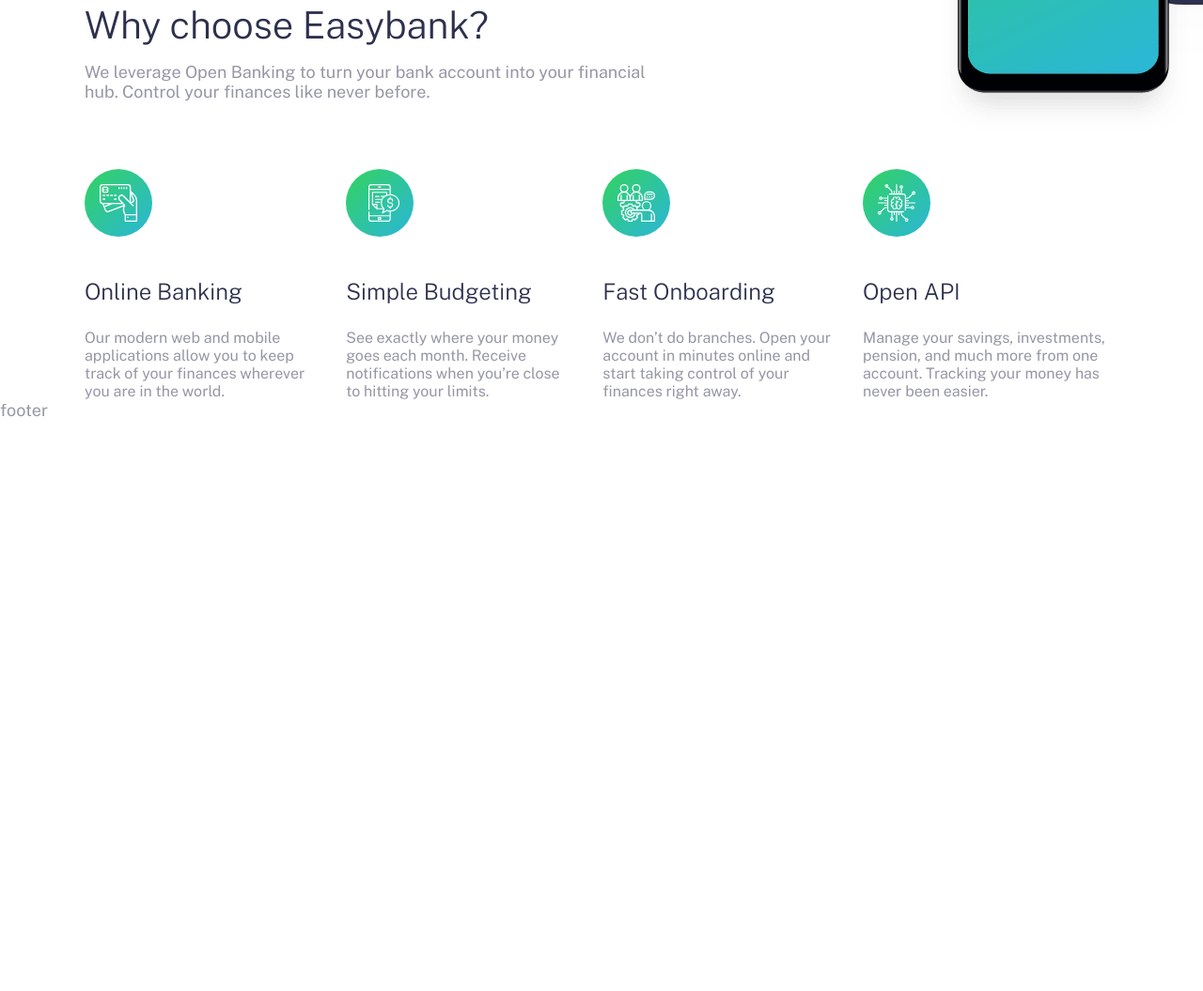
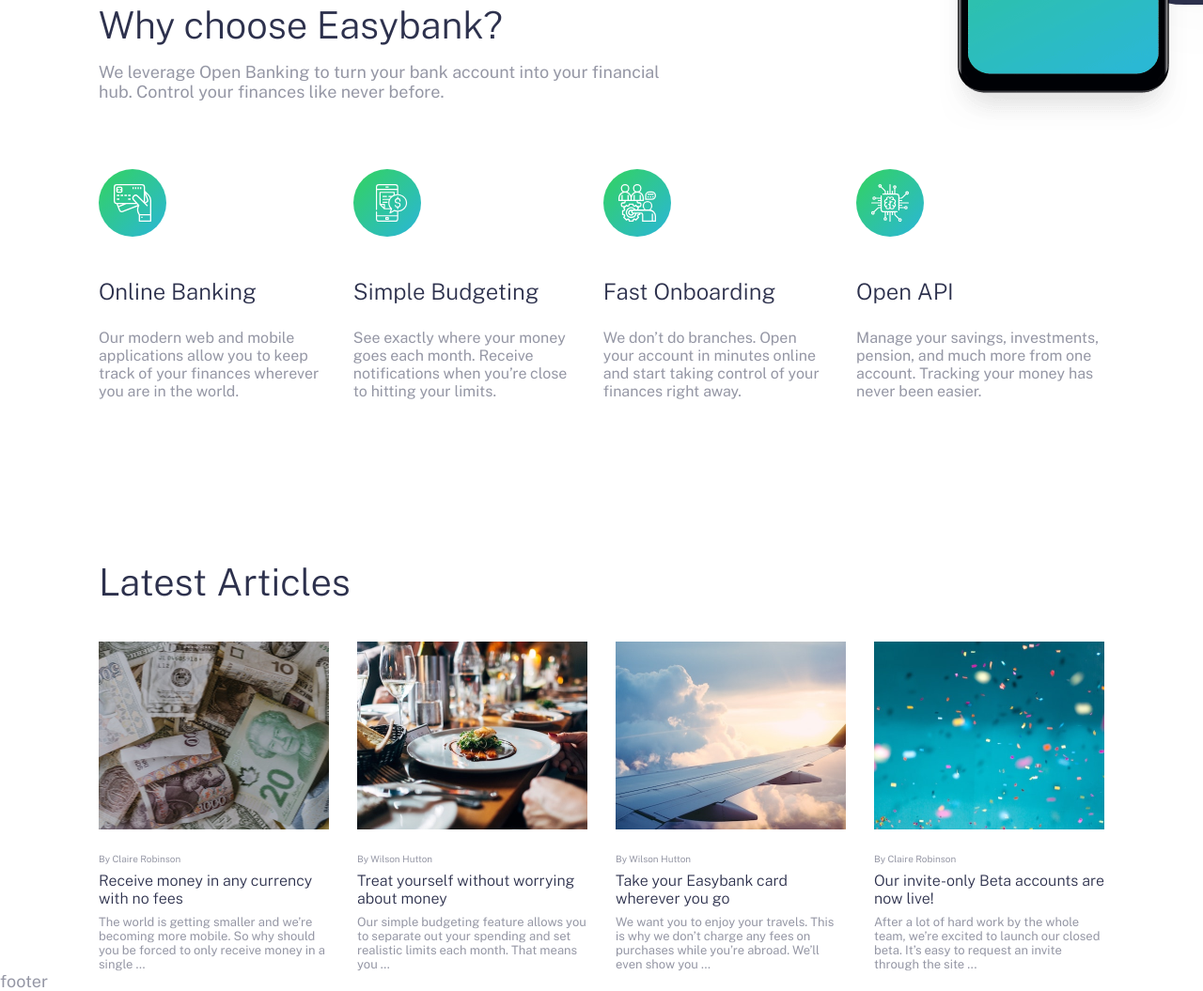
Before and after one commit to CuteFoxx/easybank, a website built with Vite: page index.html in a window 1280 px wide. Shown: the part 753-1808 px from the top of the page at 94% size. Before the commit the page ends 1200 px from the top, so only its background shows below. Built offline with nearby package versions, Linux system fonts and the light colour scheme.

Commit message:
finished articles section

```diff
--- a/index.html
+++ b/index.html
@@ -65,6 +65,7 @@
           </div>
         </section>
         <section class="features">
+          <div class="features__container">
             <div class="features__header">
               <h2 class="features__title title">Why choose Easybank?</h2>
               <p class="features__paragraph paragraph">
@@ -110,16 +111,83 @@
                 </p>
               </div>
               <div class="features__feature">
-              <img
-                src="/public/images/icon-api.svg"
-                alt=""
-                class="features__icon"
-              />
+                <img src="/images/icon-api.svg" alt="" class="features__icon" />
                 <h3 class="features__feature-title title">Open API</h3>
                 <p class="features__feature-paragraph paragraph">
                   Manage your savings, investments, pension, and much more from
                   one account. Tracking your money has never been easier.
                 </p>
+              </div>
+            </div>
+          </div>
+        </section>
+        <section class="articles">
+          <div class="articles__container">
+            <h2 class="articles__title title">Latest Articles</h2>
+            <div class="articles__list">
+              <div class="article">
+                <img
+                  src="/images/image-currency.jpg"
+                  alt="currency"
+                  class="article__img"
+                />
+                <p class="article__author">Claire Robinson</p>
+                <a href="#" class="article__title title"
+                  >Receive money in any currency with no fees</a
+                >
+                <p class="article__paragraph paragraph">
+                  The world is getting smaller and we’re becoming more mobile.
+                  So why should you be forced to only receive money in a single
+                  …
+                </p>
+              </div>
+              <div class="article">
+                <img
+                  src="/images/image-restaurant.jpg"
+                  alt="restaurant"
+                  class="article__img"
+                />
+                <p class="article__author">Wilson Hutton</p>
+                <a href="#" class="article__title title"
+                  >Treat yourself without worrying about money</a
+                >
+                <p class="article__paragraph paragraph">
+                  Our simple budgeting feature allows you to separate out your
+                  spending and set realistic limits each month. That means you …
+                </p>
+              </div>
+              <div class="article">
+                <img
+                  src="/images/image-plane.jpg"
+                  alt="plane"
+                  class="article__img"
+                />
+                <p class="article__author">Wilson Hutton</p>
+                <a href="#" class="article__title title"
+                  >Take your Easybank card wherever you go</a
+                >
+                <p class="article__paragraph paragraph">
+                  We want you to enjoy your travels. This is why we don’t charge
+                  any fees on purchases while you’re abroad. We’ll even show you
+                  …
+                </p>
+              </div>
+              <div class="article">
+                <img
+                  src="/images/image-confetti.jpg"
+                  alt="image-confetti"
+                  class="article__img"
+                />
+                <p class="article__author">Claire Robinson</p>
+                <a href="#" class="article__title title"
+                  >Our invite-only Beta accounts are now live!</a
+                >
+                <p class="article__paragraph paragraph">
+                  After a lot of hard work by the whole team, we’re excited to
+                  launch our closed beta. It’s easy to request an invite through
+                  the site ...
+                </p>
+              </div>
             </div>
           </div>
         </section>
--- /dev/null
+++ b/styles/_articles.scss
@@ -0,0 +1,80 @@
+@use "variables" as *;
+
+.articles {
+  margin-top: 170px;
+}
+.articles__list {
+  display: flex;
+
+  flex-basis: 255px;
+  gap: 30px;
+}
+.articles__title {
+  font-size: 40px;
+
+  margin-bottom: 40px;
+}
+.article {
+  display: flex;
+  flex-direction: column;
+
+  max-width: 255px;
+  width: 100%;
+  &__img {
+    object-fit: cover;
+    max-width: 255px;
+    width: 100%;
+    height: 200px;
+
+    margin-bottom: 25px;
+  }
+  &__author {
+    font-size: 10px;
+    font-weight: 400;
+    margin-bottom: 8px;
+
+    &::before {
+      content: "By ";
+    }
+  }
+  &__title {
+    text-decoration: none;
+    cursor: pointer;
+
+    font-size: 16px;
+    margin-bottom: 8px;
+
+    &:hover {
+      color: $primary-clr;
+    }
+  }
+  &__paragraph {
+    font-size: 13px;
+    font-style: normal;
+    font-weight: 400;
+  }
+}
+
+@media (max-width: 750px) {
+  .articles__title {
+    text-align: center;
+  }
+  .articles__list {
+    flex-wrap: wrap;
+    justify-content: center;
+  }
+  .article {
+    display: flex;
+    flex-direction: column;
+    justify-content: center;
+    align-items: center;
+
+    &__img {
+      max-width: 327px;
+      height: 200px;
+    }
+    &__author {
+      align-self: flex-start;
+    }
+  }
+}
--- a/styles/_header.scss
+++ b/styles/_header.scss
@@ -4,7 +4,11 @@
 
 .header {
   background-color: #fff;
-  width: 100vw;
+
+  position: -webkit-sticky;
+  position: -moz-sticky;
+  position: -o-sticky;
+  position: -ms-sticky;
   position: sticky;
   top: 0;
 
--- a/styles/index.scss
+++ b/styles/index.scss
@@ -2,6 +2,7 @@
 @use "header";
 @use "intro";
 @use "features";
+@use "articles";
 
 *,
 *::before,
```
Lines whose indentation alone changed are shown as unchanged.
